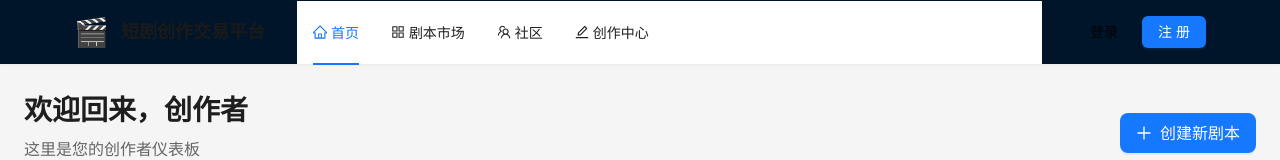
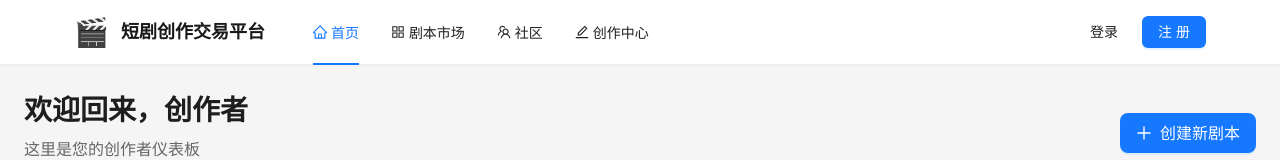
Before and after one commit to damiyoyo520-pixel/midodo-, a Vue app in the folder frontend/: page /dashboard in a window 1280 px wide. Shown: the top 160 px of the page. Built offline with nearby package versions, Linux system fonts and the light colour scheme; no server answers.

Commit message:
feat: 显示剧本交易平台
Co-authored-by: traeagent <traeagent@users.noreply.github.com>

```diff
--- a/frontend/src/App.vue
+++ b/frontend/src/App.vue
@@ -219,7 +219,8 @@ body {
 }
 
 .app-header {
-  background: #fff;
+  background: #ffffff !important;
+  background-color: #ffffff !important;
   box-shadow: 0 1px 3px rgba(0, 0, 0, 0.05);
   position: sticky;
   top: 0;
```
